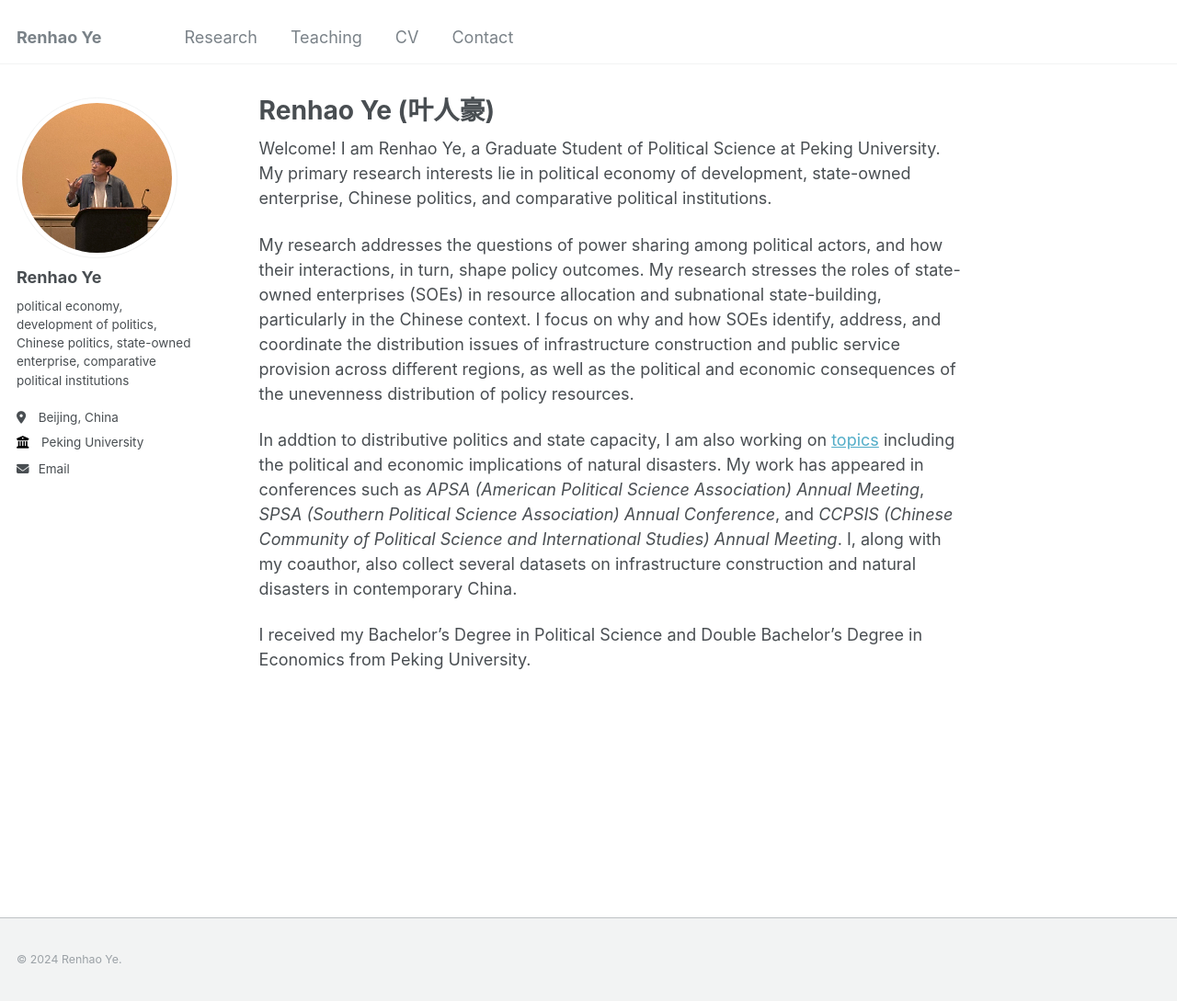
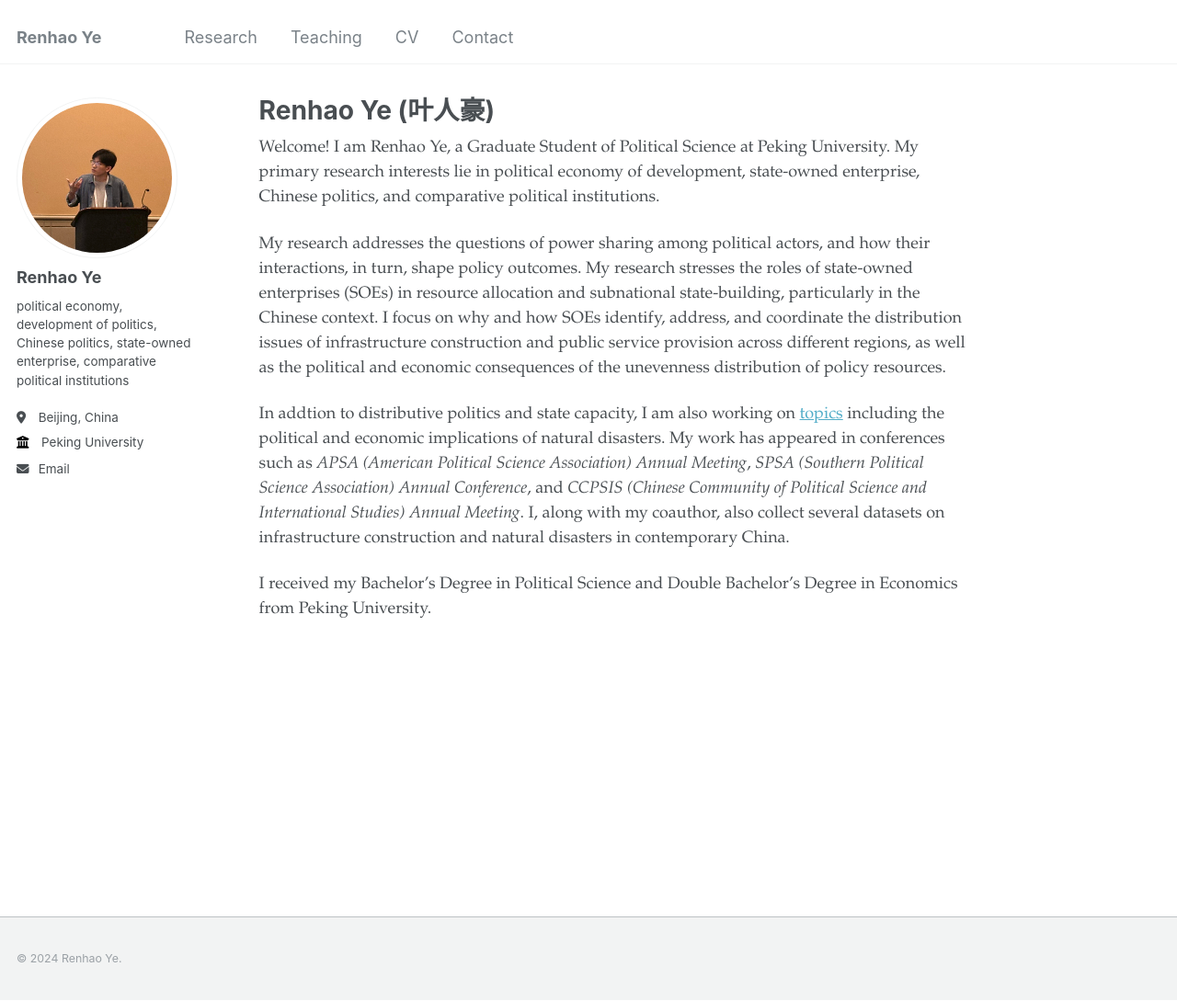
Before and after one commit to thenhow-ye/thenhow-ye.github.io, a Jekyll site: the page built from _pages/about.md, in a window 1280 px wide and 1089 px high. Shown: the whole window at 92% size. Built offline with Jekyll 4.4.1, drawn with Linux system fonts in a browser that asks for light colours.

Commit message:
Update _base.scss

```diff
--- a/_sass/_base.scss
+++ b/_sass/_base.scss
@@ -12,7 +12,7 @@ body {
   padding: $masthead-height 0 0;
   padding-bottom: 9em;
   color: $text-color;
-  font-family: $global-font-family;
+  font-family: 'Palatino', 'Palatino Linotype', 'Book Antiqua', serif;
   line-height: 1.5;
 
   &.overflow--hidden {
```
